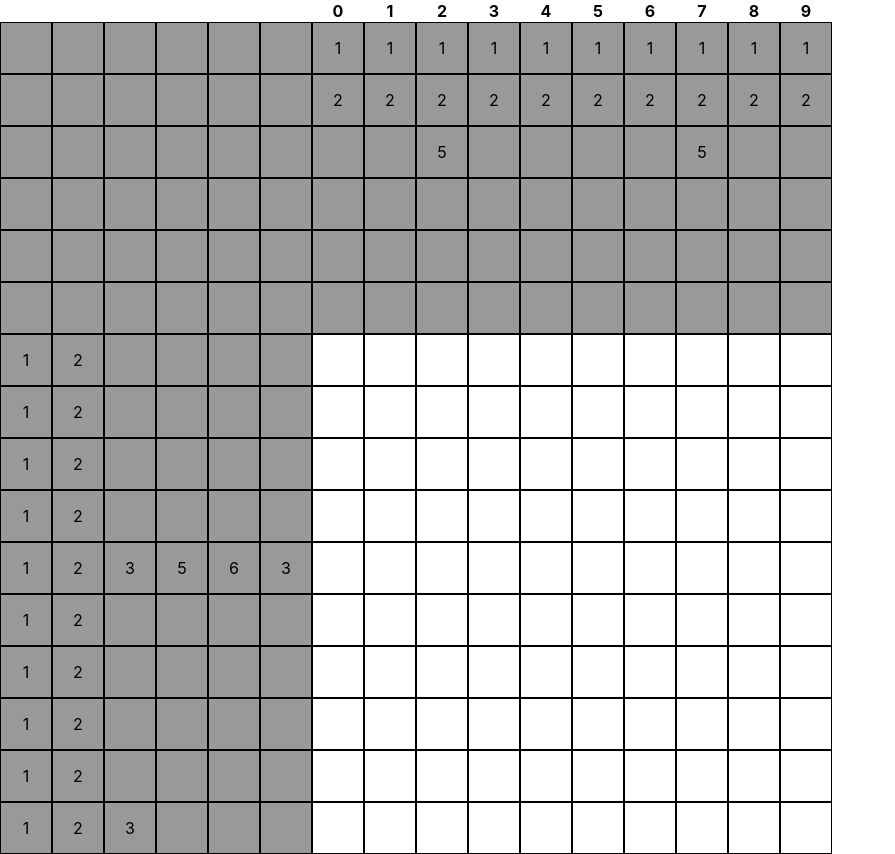
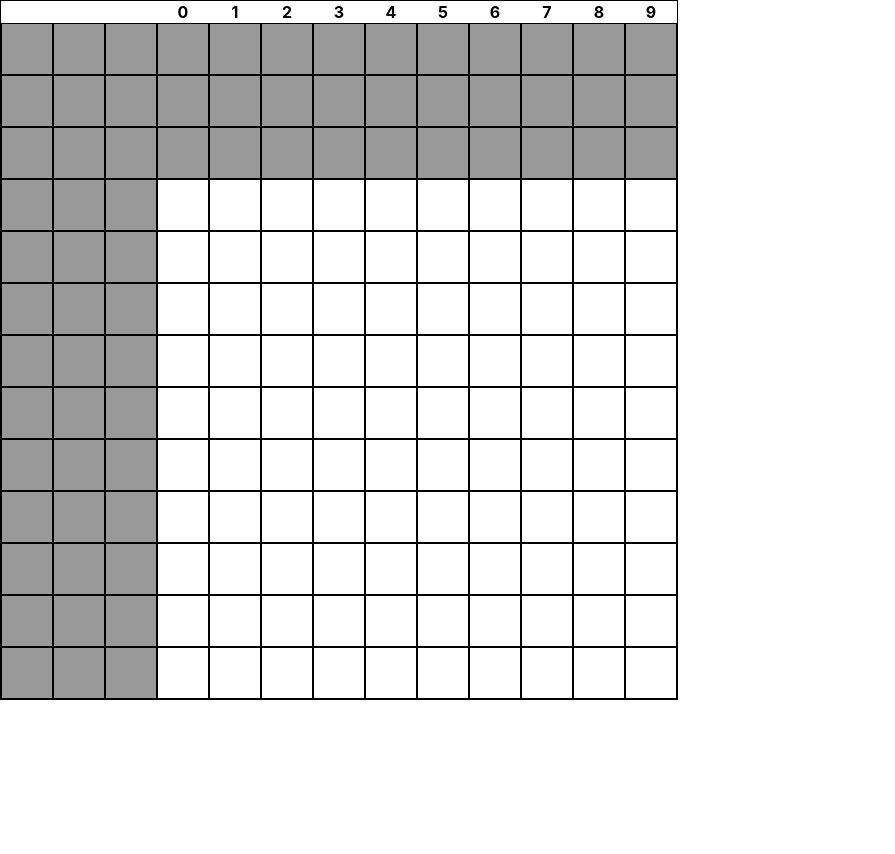
Before and after one commit to ordros/illust-logic, a React (Create React App) app: page / in a window 1280 px wide. Shown: the whole page, without its empty margins (0-895 px from the left). After the commit the page ends 800 px from the top, so only its background shows below. Built offline with nearby package versions, Linux system fonts and the light colour scheme.

Commit message:
add react-redux.

```diff
--- a/package.json
+++ b/package.json
@@ -8,6 +8,7 @@
     "@testing-library/user-event": "^12.1.10",
     "react": "^17.0.2",
     "react-dom": "^17.0.2",
+    "react-redux": "^7.2.4",
     "react-scripts": "4.0.3",
     "web-vitals": "^1.0.1"
   },
--- a/src/App.js
+++ b/src/App.js
@@ -1,61 +1,52 @@
 import './App.css';
 import styled from 'styled-components';
 import Table from './components/Table';
+import { Provider, useDispatch } from 'react-redux';
+import { createStore } from 'redux'
+import pixelTableReducer from './reducers/pixelTableReducer';
 
 function App() {
-  const xHints = [
-    [1, 2],
-    [1, 2],
-    [1, 2],
-    [1, 2],
-    [1, 2, 3, 5, 6, 3],
-    [1, 2],
-    [1, 2],
-    [1, 2],
-    [1, 2],
-    [1, 2, 3],
-  ];
-
-  const yHints = [
-    [1, 2],
-    [1, 2],
-    [1, 2, 5],
-    [1, 2],
-    [1, 2],
-    [1, 2],
-    [1, 2],
-    [1, 2, 5],
-    [1, 2],
-    [1, 2],
-  ];
+  // const size = 10;
   // const xHints = [
-  //   [null, null, null],
-  //   [null, null, null],
-  //   [null, null, null],
-  //   [null, null, null],
-  //   [null, null, null],
-  //   [null, null, null],
-  //   [null, null, null],
-  //   [null, null, null],
-  //   [null, null, null],
-  //   [null, null, null],
+  //   [1, 2],
+  //   [1, 2],
+  //   [1, 2],
+  //   [1, 2],
+  //   [1, 2, 3, 5, 6, 3],
+  //   [1, 2],
+  //   [1, 2],
+  //   [1, 2],
+  //   [1, 2],
+  //   [1, 2, 3],
   // ];
 
   // const yHints = [
-  //   [null, null, null],
-  //   [null, null, null],
-  //   [null, null, null],
-  //   [null, null, null],
-  //   [null, null, null],
-  //   [null, null, null],
-  //   [null, null, null],
-  //   [null, null, null],
-  //   [null, null, null],
-  //   [null, null, null],
+  //   [1, 2],
+  //   [1, 2],
+  //   [1, 2, 5],
+  //   [1, 2],
+  //   [1, 2],
+  //   [1, 2],
+  //   [1, 2],
+  //   [1, 2, 5],
+  //   [1, 2],
+  //   [1, 2],
   // ];
+
+  const size = 10;
+
+  const xHints = Array.from({length: size}, (_, index) => index)
+    .map((_) => [null, null, null]);
+  const yHints = Array.from({length: size}, (_, index) => index)
+    .map((_) => [null, null, null]);
+
+
+  const store = createStore(pixelTableReducer);
   return (
     <div className="App">
-      <Table size={10} xHints={xHints} yHints={yHints} />
+      <Provider store={store}>
+        <Table size={size} xHints={xHints} yHints={yHints} />
+      </Provider>
     </div>
   );
 }
--- a/src/components/Pixel/index.jsx
+++ b/src/components/Pixel/index.jsx
@@ -1,4 +1,5 @@
 import React, { useState } from 'react';
+import { useDispatch, useSelector } from 'react-redux';
 import styled from 'styled-components';
 
 const Wrapper = styled.div`
@@ -38,20 +39,19 @@ const CheckedCell = styled.div`
   height: 100%;
 `;
 
-const Pixel = ({x, y}) => {
-  const [status, setStatus] = useState('white');
-
+const Pixel = ({ status, x, y }) => {
+  const dispatch = useDispatch();
   const onClick = () => {
     switch(status) {
       case 'white':
-        setStatus('black');
+        dispatch({ type: "SET", payload: { position:{ x, y }, cellState: 'black'} });
         return;
       case 'black':
-        setStatus('checked');
+        dispatch({ type: "SET", payload: { position:{ x, y }, cellState: 'checked'} });
         return;
       case 'checked':
       default:
-        setStatus('white');
+        dispatch({ type: "SET", payload: { position:{ x, y }, cellState: 'white'} });
     }
   };
 
--- a/src/components/Table/index.jsx
+++ b/src/components/Table/index.jsx
@@ -1,4 +1,5 @@
-import React, { useState } from 'react';
+import React, { useEffect, useState } from 'react';
+import { useDispatch, useSelector } from 'react-redux';
 import styled, { css } from 'styled-components';
 import Pixel from '../Pixel';
 
@@ -17,6 +18,8 @@ const Cell = styled.div`
 const StyledTable = styled.table`
   width: 50px;
   height: 50px;
+
+  border: 1px solid black;
   border-spacing: 0;
   border-collapse: collapse;
   td {
@@ -30,6 +33,13 @@ const Index = styled.th`
 `;
 
 const Table = ({size, xHints, yHints}) => {
+  const { table } = useSelector((state) => state);
+
+  const dispatch = useDispatch();
+  useEffect(() => {
+    dispatch({ type: "INIT", payload: { size: { x: size, y: size }}});
+  }, []);
+
   const getIndexArray = (s) =>  Array.from({length: s}, (_, index) => index);
   const array = getIndexArray(size);
 
@@ -74,7 +84,7 @@ const Table = ({size, xHints, yHints}) => {
                 return (
                   <td key={y}>
                     <Cell>
-                      <Pixel x={x} y={y} />
+                      <Pixel x={x} y={y} status={table.length > 0 && table[x][y]}/>
                     </Cell>
                   </td>
                 );
--- /dev/null
+++ b/src/reducers/pixelTableReducer.js
@@ -0,0 +1,24 @@
+const initialState = {
+  table: [],
+};
+
+const pixelTableReducer = (state = initialState, action) => {
+  switch (action.type) {
+    case 'INIT': {
+      const { size: { x, y } } = action.payload;
+      return {
+        table: Array.from({length: x}).map((v) => Array.from({length: y}).map(() => 'white'))
+      };
+    }
+    case 'SET': {
+      const { position: { x, y }, cellState } = action.payload;
+      const newTable = state.table;
+      newTable[x][y] = cellState;
+      return { ...state, table: newTable };
+    }
+    default:
+      return state;
+  }
+};
+
+export default pixelTableReducer;
```
Also changed, not shown: 1 other file (tests, documents, lock files or other folders).
